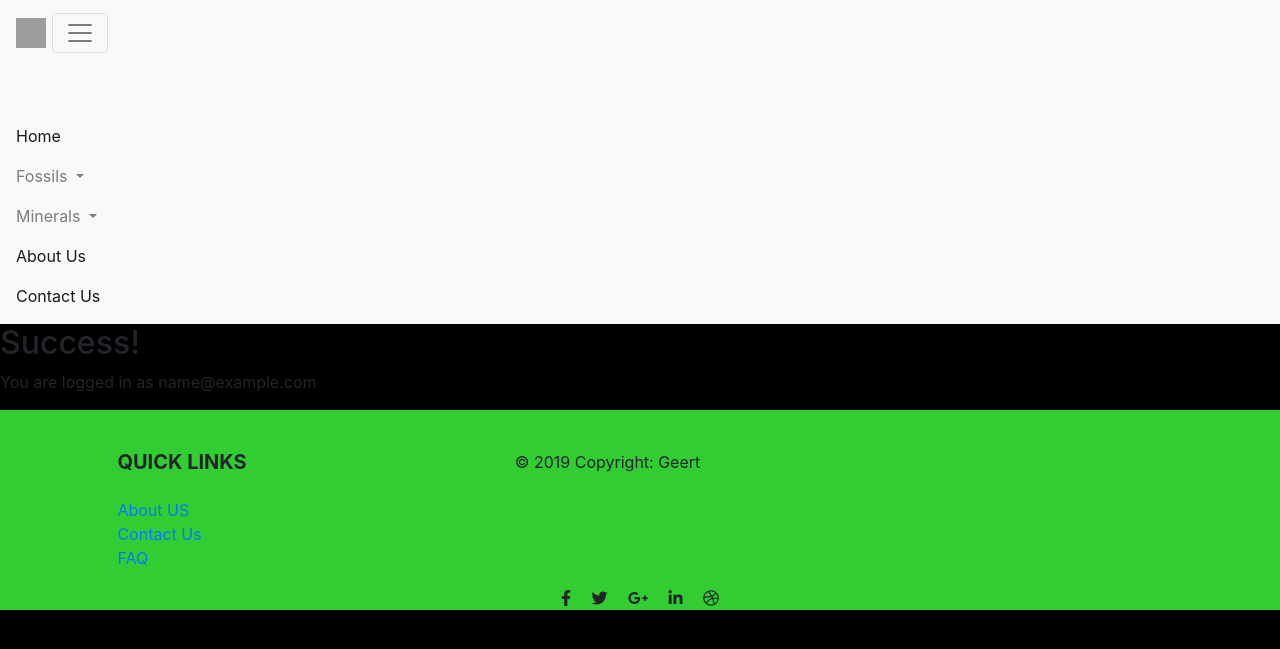
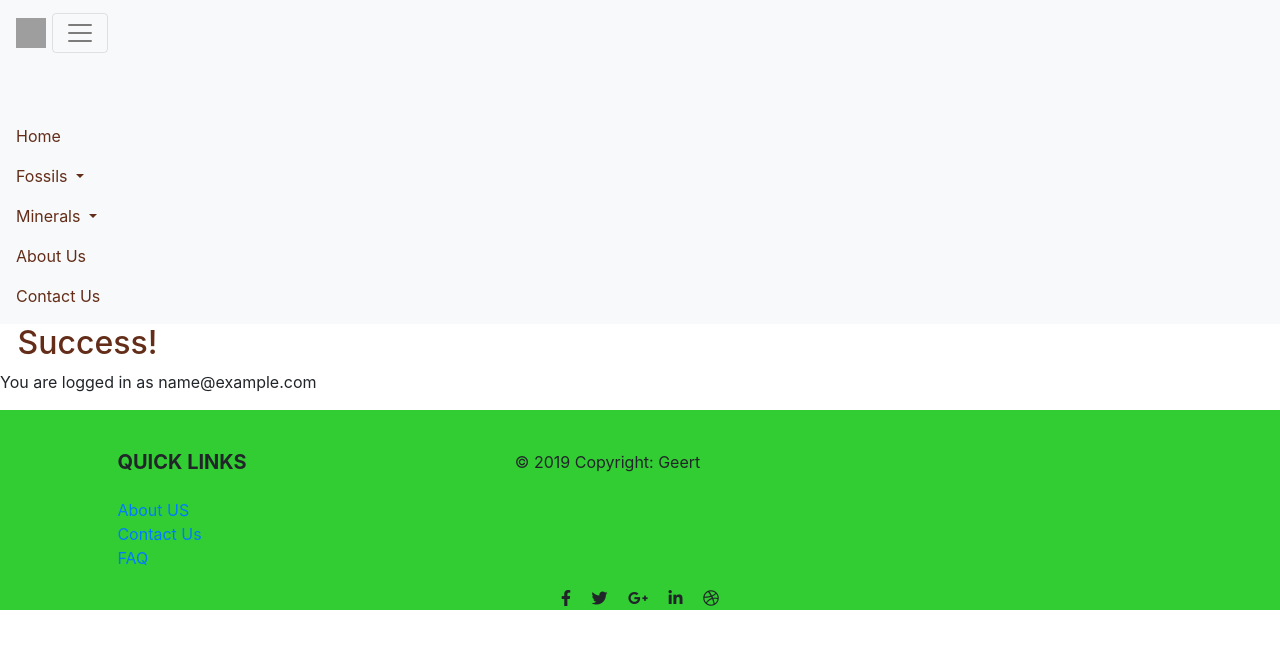
Before and after one commit to codingwithgeert/fossil-shop, a Django app: page /accounts/profile/ in a window 1280 px wide, after a click that opens the changed part. Shown: the top 649 px of the page. Run offline with Django 3.2, Linux system fonts and the light colour scheme; the visitor is signed in with stand-in values (Sample User, id 1); some libraries are stand-ins or nearby versions; grey boxes are pictures that could not be loaded.

Commit message:
added colors to h1,h2

```diff
--- a/static/css/custom.css
+++ b/static/css/custom.css
@@ -1,6 +1,6 @@
 body {
-    background-color: black;
-     margin: 0;
+    background-color: white;
+    margin: 0;
     height: 100%;
 }
 
@@ -10,10 +10,33 @@ body {
     height: 6rem;
 }
 
-/*.navbar-light .navbar-nav .nav-link {
-    color: #FFFFFF;
 
-}*/
+
+.navbar-light .navbar-nav .active>.nav-link{
+    color: #632d19;
+
+}
+
+.navbar-light .navbar-nav .nav-link {
+    color: #632d19;
+}
+
+.card{
+     width: 250px;
+  box-shadow: 0 4px 8px 0 rgba(0, 0, 0, 0.2), 0 6px 20px 0 rgba(0, 0, 0, 0.19);
+  text-align: center;
+}
+
+h1 {
+    color: brown;
+    margin-left: 1.3rem;
+}
+
+h2 {
+    color: #632d19;
+    margin-left: 1.1rem;
+    font-size: 2rem;
+}
 
 .footer {
     background-color: #1b1b1b;
@@ -38,7 +61,7 @@ body {
     margin-left: 4rem;
 }
 
-.pt-4{
-    width:100%;
+.pt-4 {
+    width: 100%;
     background-color: limegreen;
 }
```
